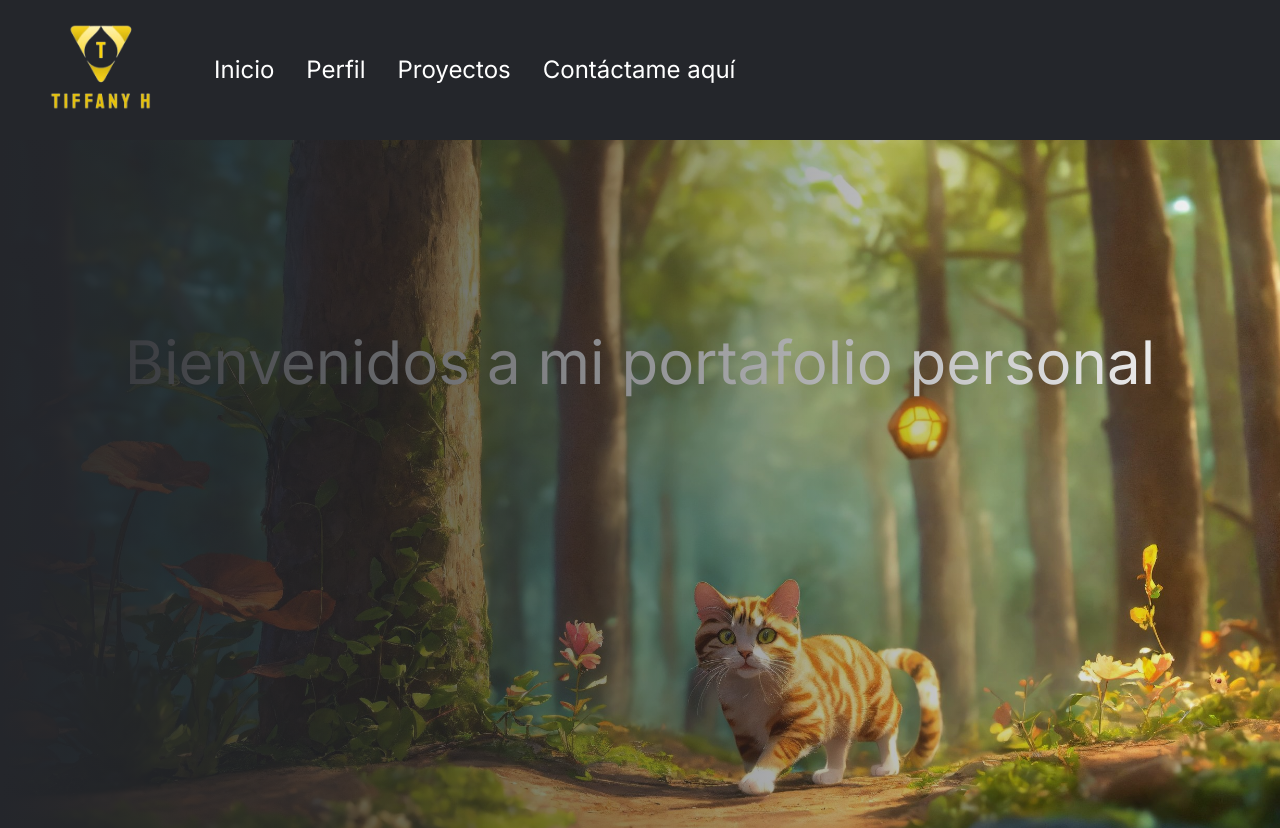
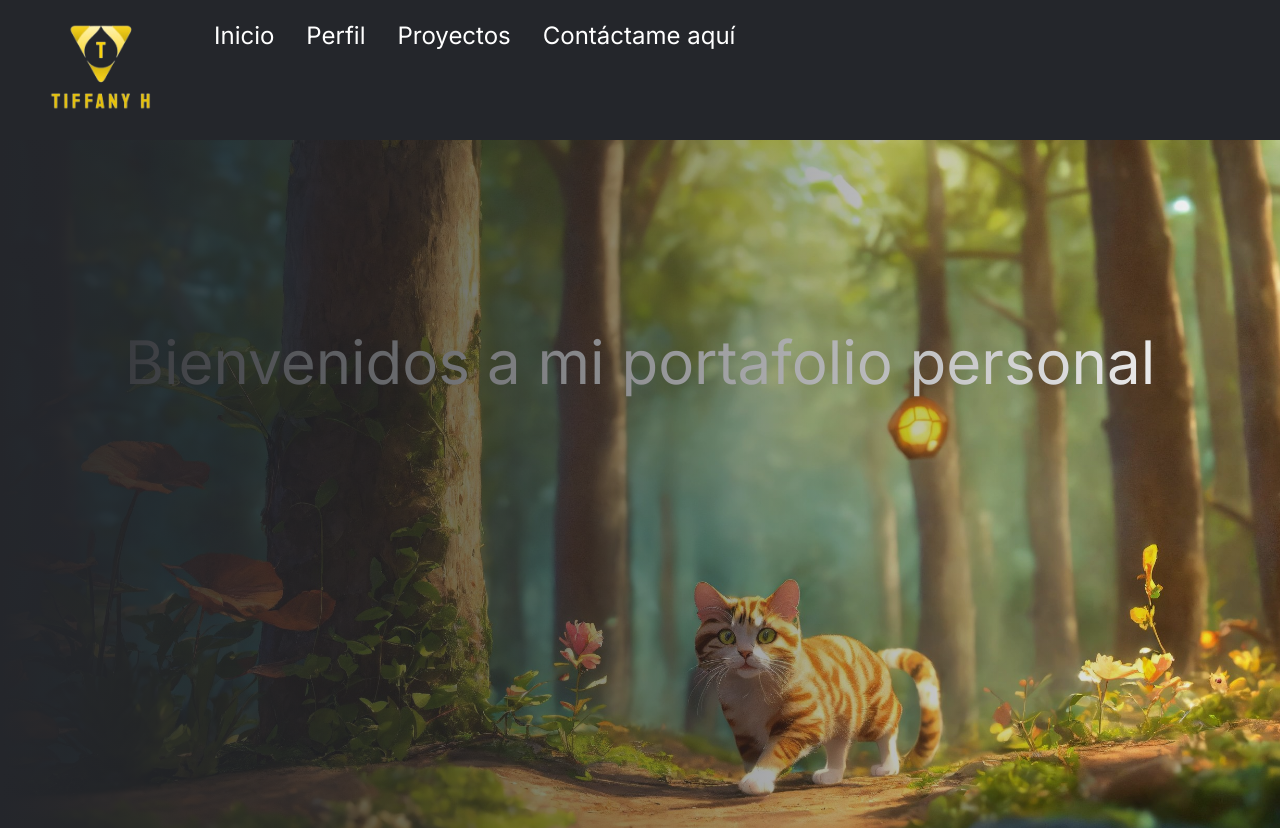
Before and after one commit to tihernan/portafolio_personal, a Next.js app: page / in a window 1280 px wide. Shown: the top 828 px of the page. Built offline with nearby package versions, Linux system fonts and the light colour scheme.

Commit message:
Header
Cambios en la alineación de los elementos del header

```diff
--- a/src/app/globals.css
+++ b/src/app/globals.css
@@ -41,7 +41,7 @@ body {
 .nav-content {
   display: flex;
   justify-content: space-between;
-  align-items: center;
+  align-items: left;
   max-width: 1600px;
   margin: 10px auto;
   padding: 0 2rem;
@@ -49,7 +49,6 @@ body {
 
 .nav-links {
   display: flex;
-  align-items: center;
   gap: 2rem;
   position: relative;
 }
```
